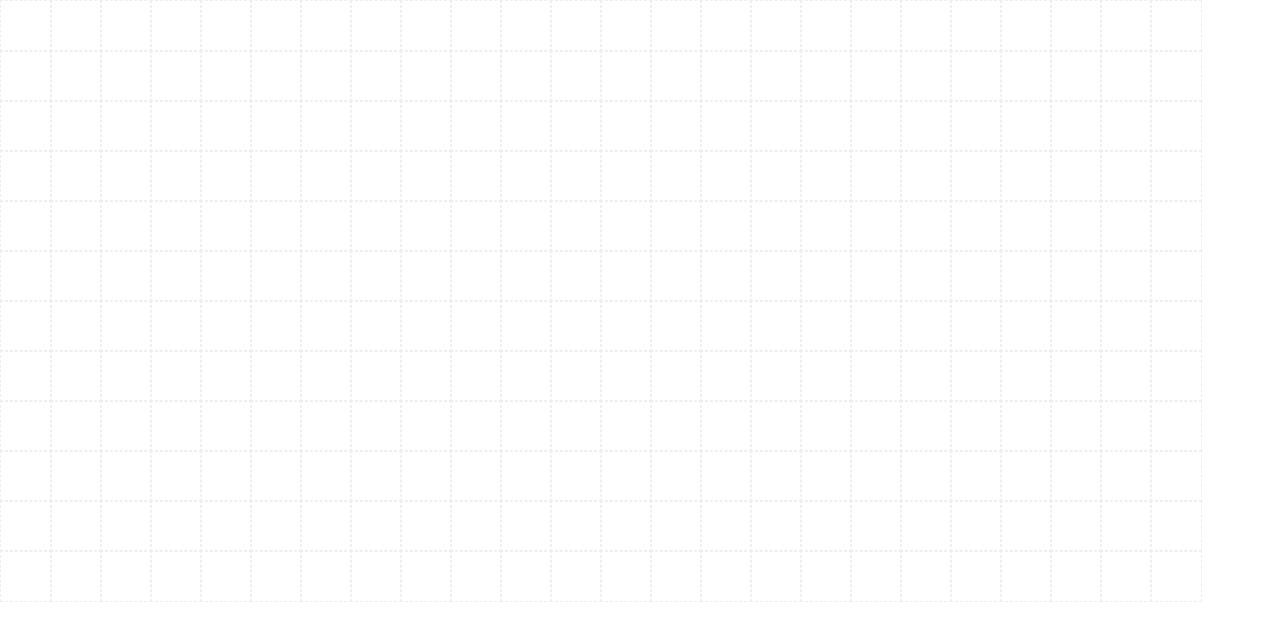
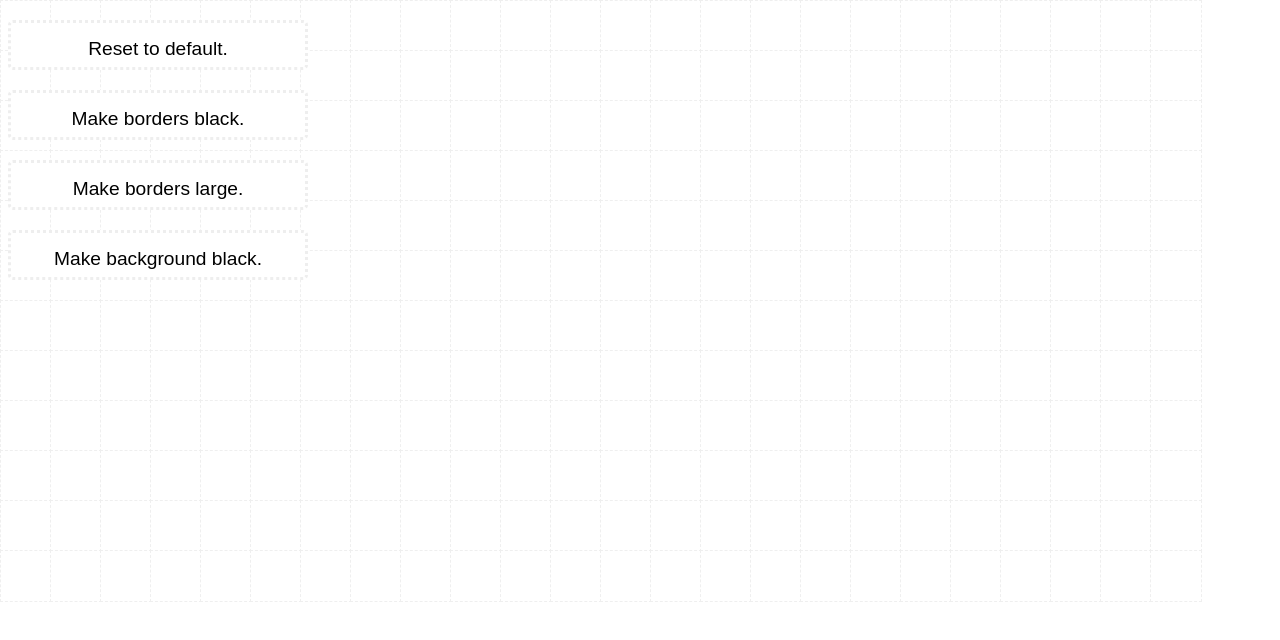
Before and after one commit to one-half-stacks/js-grid, a plain HTML site: page index.html in a window 1280 px wide. Drawn offline with Linux system fonts and the light colour scheme.

Commit message:
change style

```diff
--- a/grid.css
+++ /dev/null
@@ -1,13 +0,0 @@
-.grid-cell {
-  position: absolute;
-  margin: 0;
-  padding: 0;
-  width: 50px;
-  height: 50px;
-  border: 1px dashed #efefef;
-  z-index: -1;
-}
-.fl {
-}
-.fr {
-}
--- a/index.html
+++ b/index.html
@@ -1,4 +1,23 @@
-<link rel='stylesheet' href='grid.css'>
+<style>
+.grid-cell {
+  position: absolute; margin: 0; padding: 0; z-index: -1;
+  /* default */
+  width: 50px;
+  height: 50px;
+  border: 1px dashed #efefef;
+  background-color: white;
+}
+.fl {
+}
+.fr {
+}
+button {
+  width: 300px; height: 50px; display: block; margin: 20px 0;
+  font-size: 120%; font-family: sans-serif; line-height: 50px;
+  border: 3px dotted #eee; border-radius: 5px;
+  background-color: white; color: black;
+}
+</style>
 <div id='grid-container'></div>
 <script src='grid.js'></script>
 <script>
@@ -16,3 +35,32 @@
     // layout rules
   });
 </script>
+<button id='border-default'>Reset to default.</button>
+<button id='border-black'>Make borders black.</button>
+<button id='border-large'>Make borders large.</button>
+<button id='background-black'>Make background black.</button>
+<script>
+  document.getElementById('border-default').addEventListener('click', function() {
+    document.querySelectorAll('.grid-cell').forEach(function (c) {
+      c.style.width = '50px';
+      c.style.height = '50px';
+      c.style.border = '1px dashed #efefef';
+      c.style.backgroundColor = 'white';
+    })
+  })
+  document.getElementById('border-black').addEventListener('click', function () {
+    document.querySelectorAll('.grid-cell').forEach(function (c) {
+      c.style.borderColor = 'black';
+    })
+  })
+  document.getElementById('border-large').addEventListener('click', function () {
+    document.querySelectorAll('.grid-cell').forEach(function (c) {
+      c.style.borderWidth = '2px';
+    })
+  })
+  document.getElementById('background-black').addEventListener('click', function () {
+    document.querySelectorAll('.grid-cell').forEach(function (c) {
+      c.style.backgroundColor = 'black';
+    })
+  })
+</script>
```
